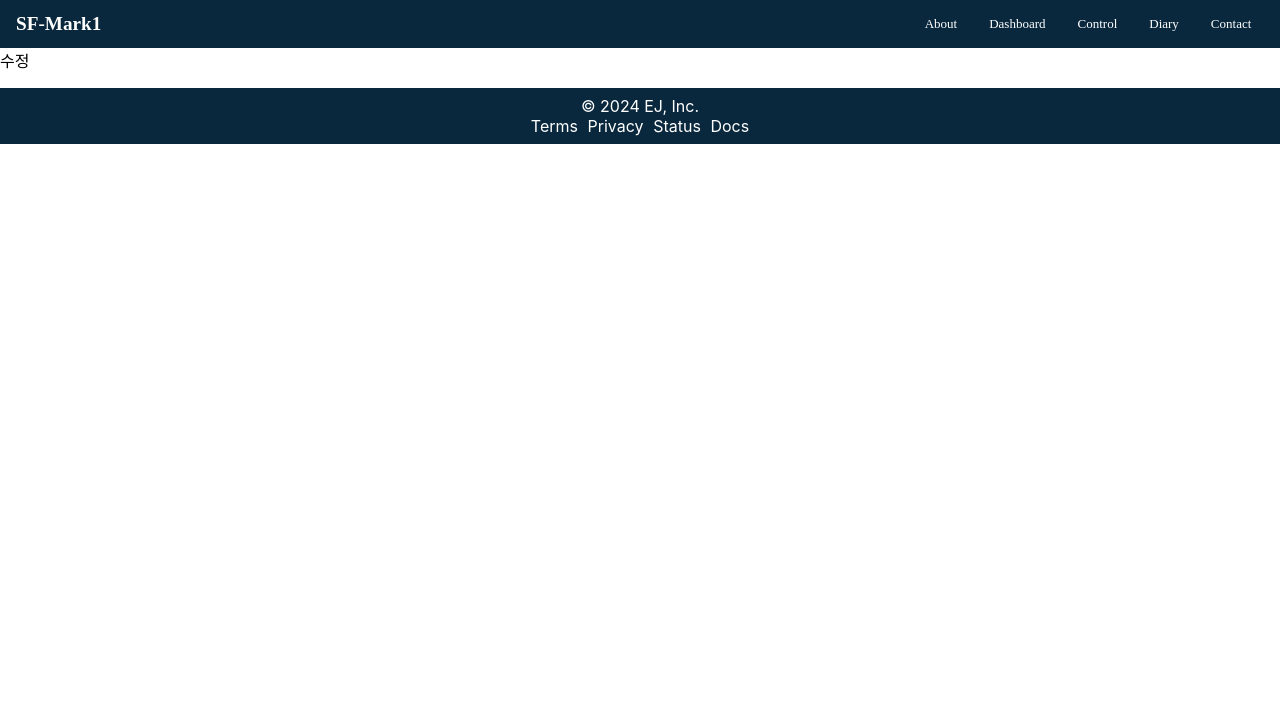
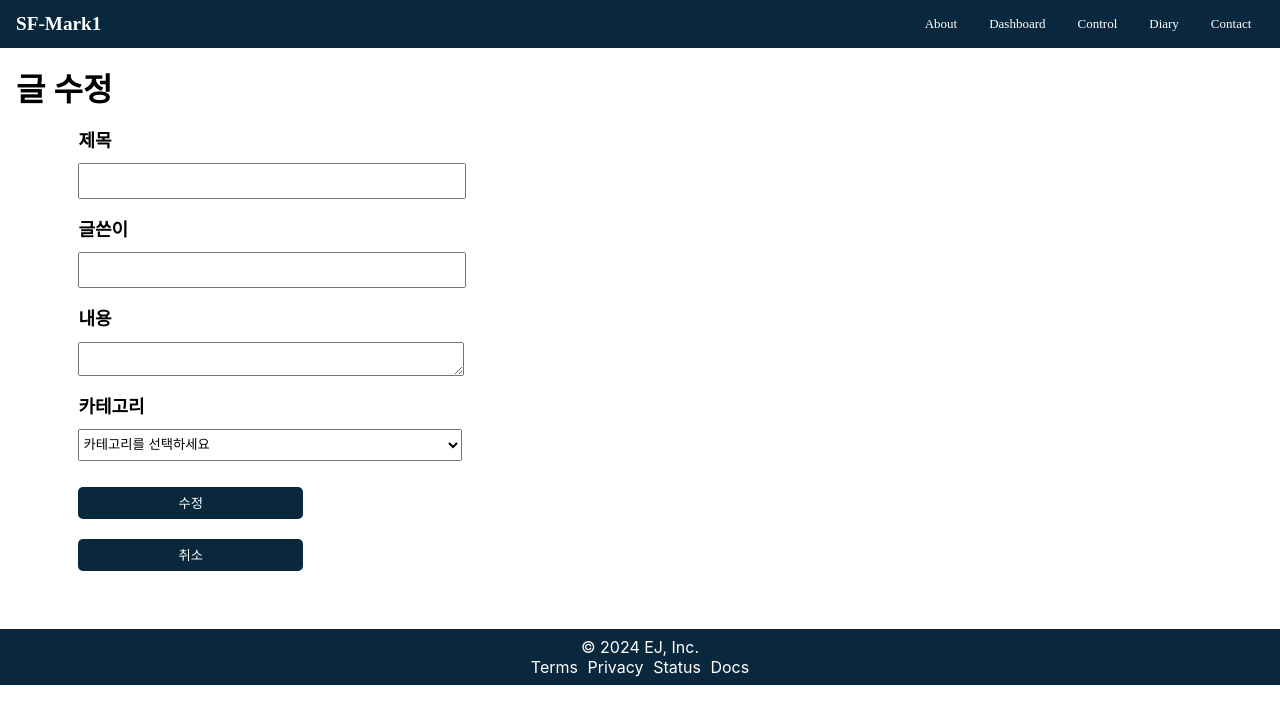
Before and after one commit to ej-rarus/smartfarm_reactapp, a React (Create React App) app: page /diary/edit/1 in a window 1280 px wide. Shown: the top 724 px of the page. Built offline with nearby package versions, Linux system fonts and the light colour scheme; no server answers; a web font is replaced by a local one.

Commit message:
DiaryEditPost 수정

```diff
--- a/src/pages/DiaryEditPost.js
+++ b/src/pages/DiaryEditPost.js
@@ -1,7 +1,114 @@
+import React, { useState, useEffect } from "react";
+import { useNavigate, useParams } from "react-router-dom";
+import axios from "axios";
+
 export default function DiaryEditPost() {
-    return(
-        <div>
-            수정
+  const { id } = useParams(); // 수정할 게시글 ID를 URL에서 가져옴
+  const [title, setTitle] = useState("");
+  const [category, setCategory] = useState("");
+  const [author, setAuthor] = useState("");
+  const [content, setContent] = useState("");
+  const navigate = useNavigate();
+
+  // 기존 게시글 데이터를 불러오는 함수
+  useEffect(() => {
+    const fetchPost = async () => {
+      try {
+        const response = await axios.get(`http://3.39.126.121:3000/diary/${id}`);
+        const post = response.data;
+        setTitle(post.post_title);
+        setCategory(post.post_category);
+        setAuthor(post.author);
+        setContent(post.post_content);
+      } catch (err) {
+        console.error("Failed to fetch post data:", err);
+      }
+    };
+
+    fetchPost();
+  }, [id]);
+
+  // 수정된 게시글 데이터를 서버에 전송하는 함수
+  const handleSubmit = async (e) => {
+    e.preventDefault();
+    try {
+      await axios.put(`http://3.39.126.121:3000/diary/${id}`, {
+        post_title: title,
+        post_category: category,
+        author: author,
+        post_content: content,
+      });
+      navigate("/diary"); // 수정 후 목록 페이지로 이동
+      console.log("수정된 제목:", title);
+    } catch (err) {
+      console.error("Failed to update post:", err);
+    }
+  };
+
+  return (
+    <div className="content-wrap">
+      <h1 className="page-title">글 수정</h1>
+      <form className="std-form" onSubmit={handleSubmit}>
+        <div className="std-form-container">
+          <label>제목</label>
+          <input
+            className="input-field"
+            type="text"
+            value={title}
+            onChange={(e) => setTitle(e.target.value)}
+            required
+          />
         </div>
-    )
+
+        <div className="std-form-container">
+          <label>글쓴이</label>
+          <input
+            className="input-field"
+            type="text"
+            value={author}
+            onChange={(e) => setAuthor(e.target.value)}
+            required
+          />
+        </div>
+
+        <div className="std-form-container">
+          <label>내용</label>
+          <textarea
+            className="input-field"
+            value={content}
+            onChange={(e) => setContent(e.target.value)}
+            required
+          ></textarea>
+        </div>
+
+        <div className="std-form-container">
+          <label>카테고리</label>
+          <select
+            className="input-field"
+            value={category}
+            onChange={(e) => setCategory(e.target.value)}
+            required
+          >
+            <option value="">카테고리를 선택하세요</option>
+            <option value="0001">공지사항</option>
+            <option value="0002">농업</option>
+            <option value="0003">기술</option>
+            <option value="0004">일상</option>
+            <option value="0005">기타</option>
+          </select>
+        </div>
+
+        <div className="std-form-container">
+          <button className="std-btn" type="submit">수정</button>
+          <button
+            className="std-btn"
+            type="button"
+            onClick={() => navigate("/diary")}
+          >
+            취소
+          </button>
+        </div>
+      </form>
+    </div>
+  );
 }
```
